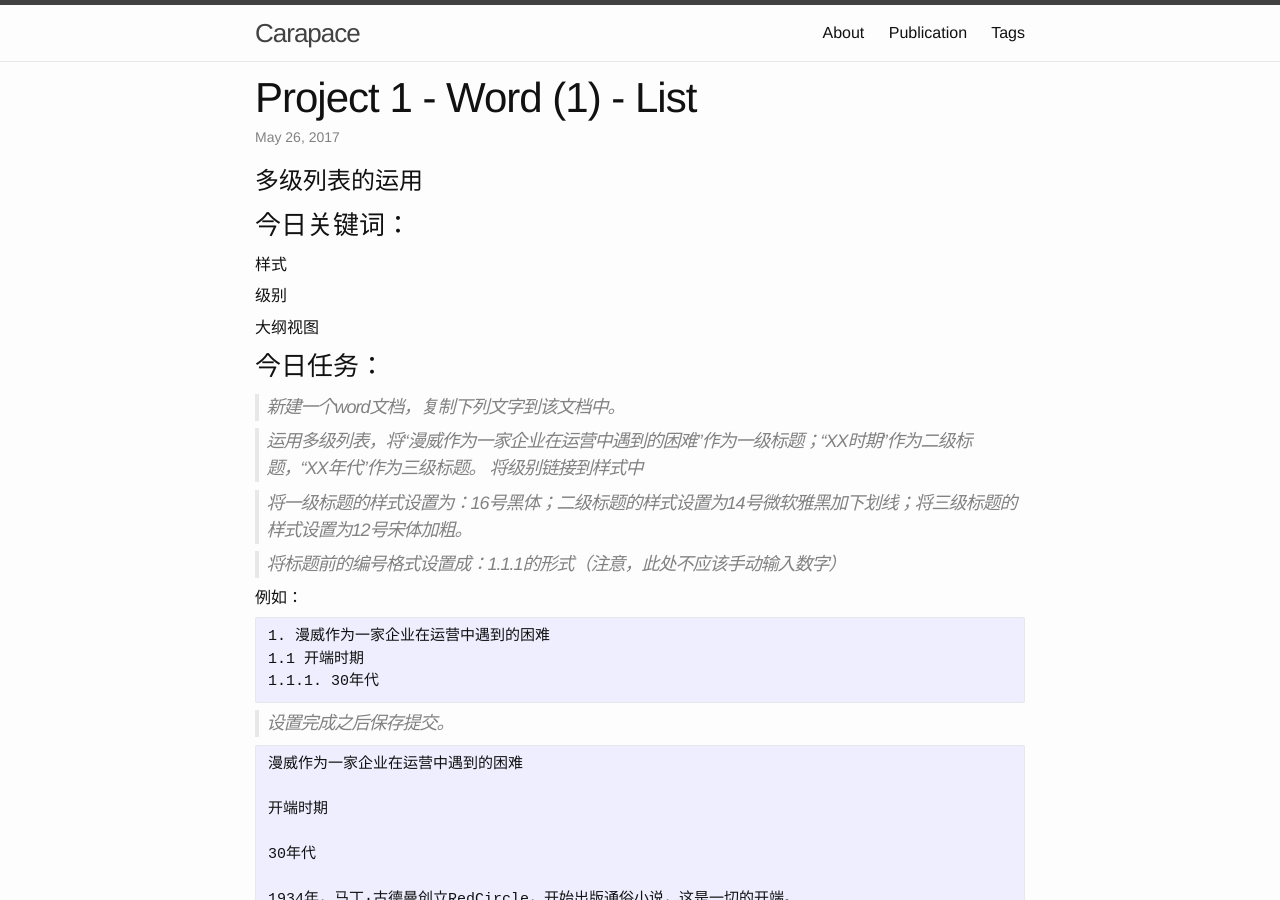
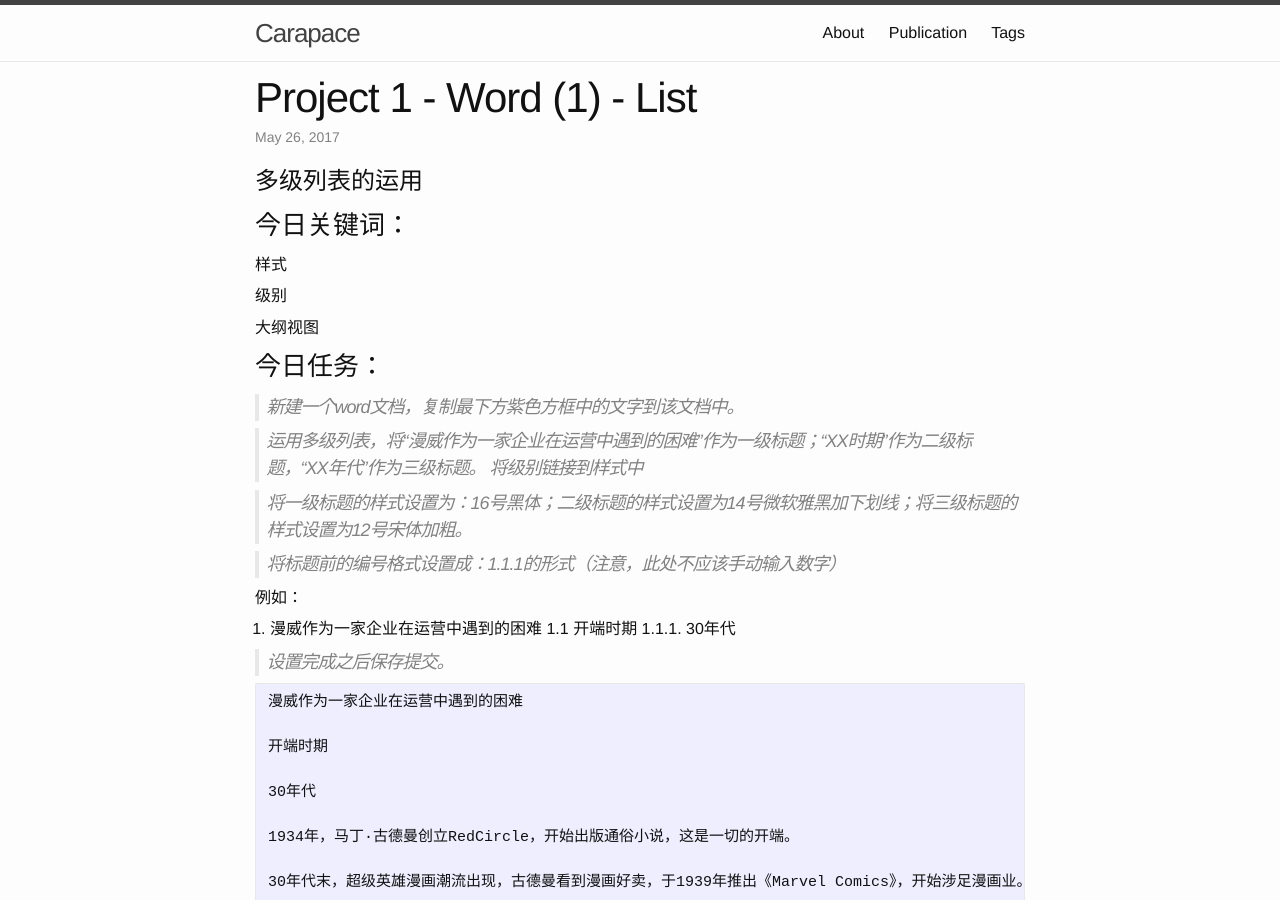
Before and after one commit to huilin1990/huilin1990.github.io, a Jekyll site: the page built from _posts/2017-5-26-Word-for-Jiao.md, in a window 1280 px wide and 900 px high. Built offline with Jekyll 4.4.1, drawn with Linux system fonts in a browser that asks for light colours; some web fonts are replaced.

Commit message:
Word basic for Jiao

````diff
--- a/_posts/2017-5-26-Word-for-Jiao.md
+++ b/_posts/2017-5-26-Word-for-Jiao.md
@@ -21,7 +21,7 @@ title: Project 1 - Word (1) - List
 ### 今日任务：
 
 
->新建一个word文档，复制下列文字到该文档中。
+>新建一个word文档，复制最下方紫色方框中的文字到该文档中。
 
 >运用多级列表，将“漫威作为一家企业在运营中遇到的困难”作为一级标题；“XX时期”作为二级标题，“XX年代”作为三级标题。
 将级别链接到样式中
@@ -31,12 +31,13 @@ title: Project 1 - Word (1) - List
 >将标题前的编号格式设置成：1.1.1的形式（注意，此处不应该手动输入数字）
 
 例如：
-```
 1. 漫威作为一家企业在运营中遇到的困难
 1.1 开端时期
 1.1.1. 30年代
-```
+
+
 >设置完成之后保存提交。
+
 
 ```
 漫威作为一家企业在运营中遇到的困难
````
